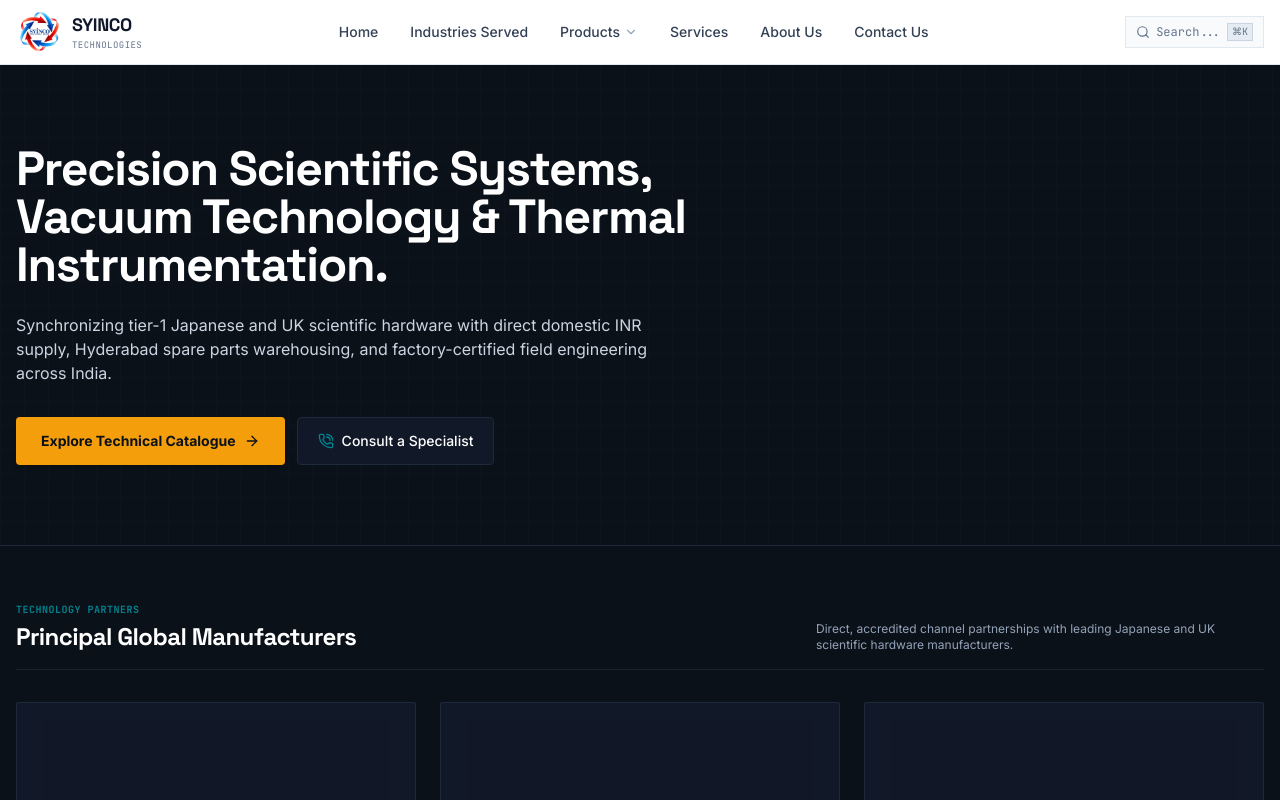
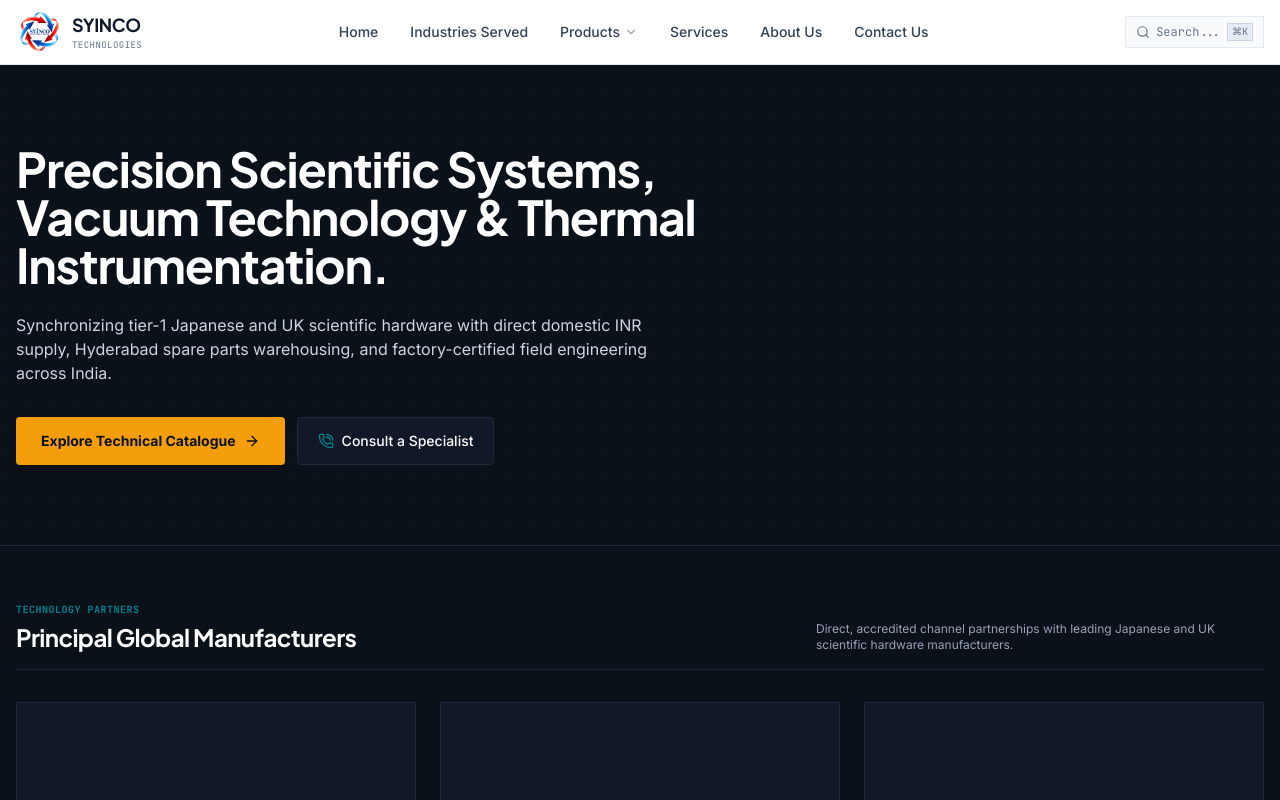
Before and after one commit to vivanvj21/syinco_website, a Next.js app: page / in a window 1280 px wide. Shown: the top 800 px of the page. Built offline with nearby package versions, Linux system fonts and the light colour scheme.

Commit message:
style(typography): upgrade typography to Plus Jakarta Sans for display and Inter for body for professional enterprise aesthetic

```diff
--- a/src/app/layout.tsx
+++ b/src/app/layout.tsx
@@ -1,5 +1,5 @@
 import type { Metadata } from "next";
-import { Inter, Space_Grotesk, JetBrains_Mono } from "next/font/google";
+import { Inter, Plus_Jakarta_Sans, JetBrains_Mono } from "next/font/google";
 import "@/styles/globals.css";
 
 const inter = Inter({
@@ -8,10 +8,11 @@ const inter = Inter({
   display: "swap",
 });
 
-const spaceGrotesk = Space_Grotesk({
+const plusJakartaSans = Plus_Jakarta_Sans({
   subsets: ["latin"],
   variable: "--font-display",
   display: "swap",
+  weight: ["400", "500", "600", "700", "800"],
 });
 
 const jetBrainsMono = JetBrains_Mono({
@@ -43,7 +44,7 @@ export default function RootLayout({
   children: React.ReactNode;
 }>) {
   return (
-    <html lang="en-IN" className={`${inter.variable} ${spaceGrotesk.variable} ${jetBrainsMono.variable}`}>
+    <html lang="en-IN" className={`${inter.variable} ${plusJakartaSans.variable} ${jetBrainsMono.variable}`}>
       <body className="min-h-screen flex flex-col bg-surface-light text-ink-primary font-sans antialiased">
         <Header />
         <div className="flex-1 pb-16">{children}</div>
--- a/tailwind.config.ts
+++ b/tailwind.config.ts
@@ -40,9 +40,9 @@ const config: Config = {
         },
       },
       fontFamily: {
-        display: ["Space Grotesk", "-apple-system", "sans-serif"],
-        sans: ["Inter", "-apple-system", "BlinkMacSystemFont", "sans-serif"],
-        mono: ["JetBrains Mono", "monospace"],
+        display: ["var(--font-display)", "Plus Jakarta Sans", "Inter", "-apple-system", "sans-serif"],
+        sans: ["var(--font-sans)", "Inter", "-apple-system", "BlinkMacSystemFont", "sans-serif"],
+        mono: ["var(--font-mono)", "JetBrains Mono", "monospace"],
       },
       borderRadius: {
         none: "0px",
```
